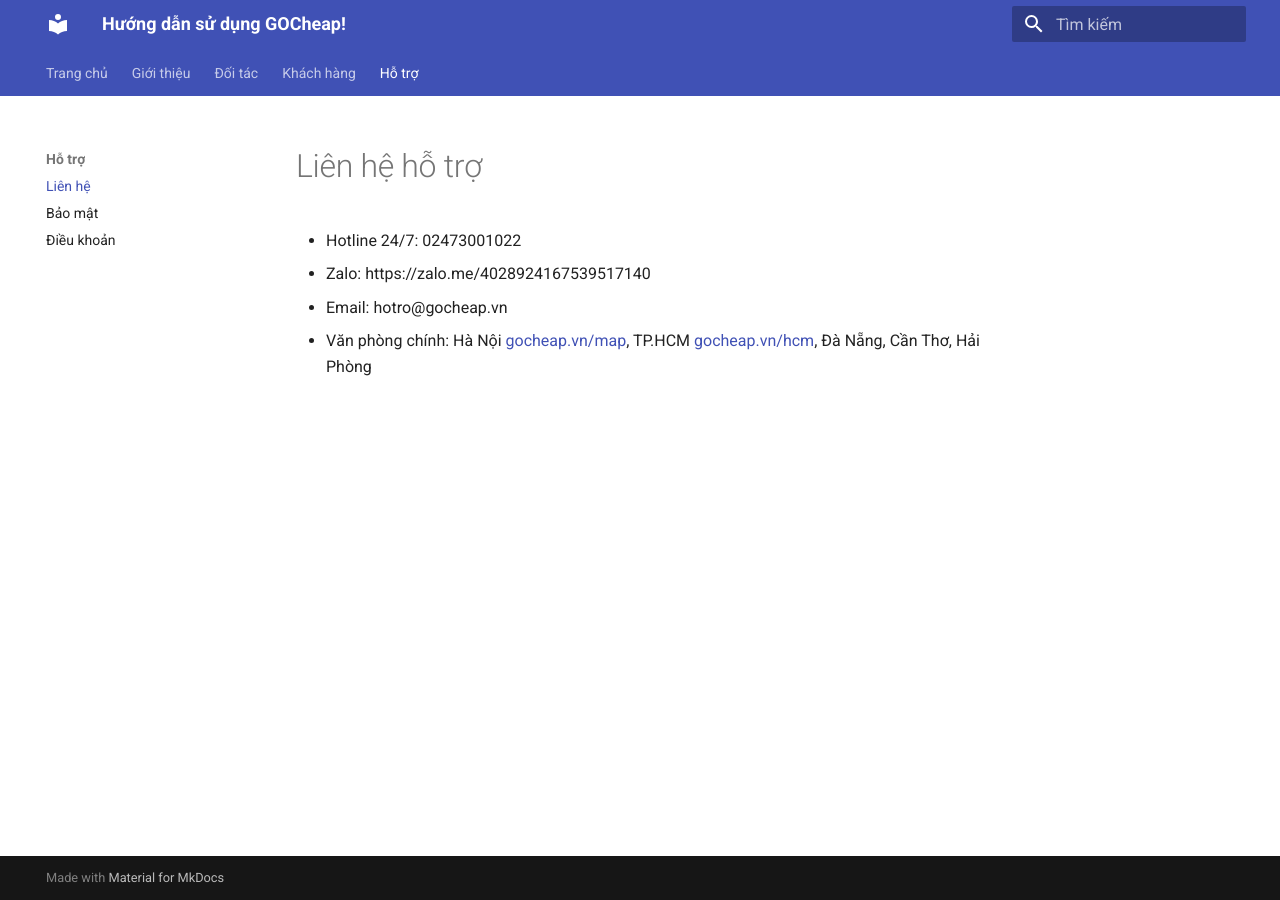
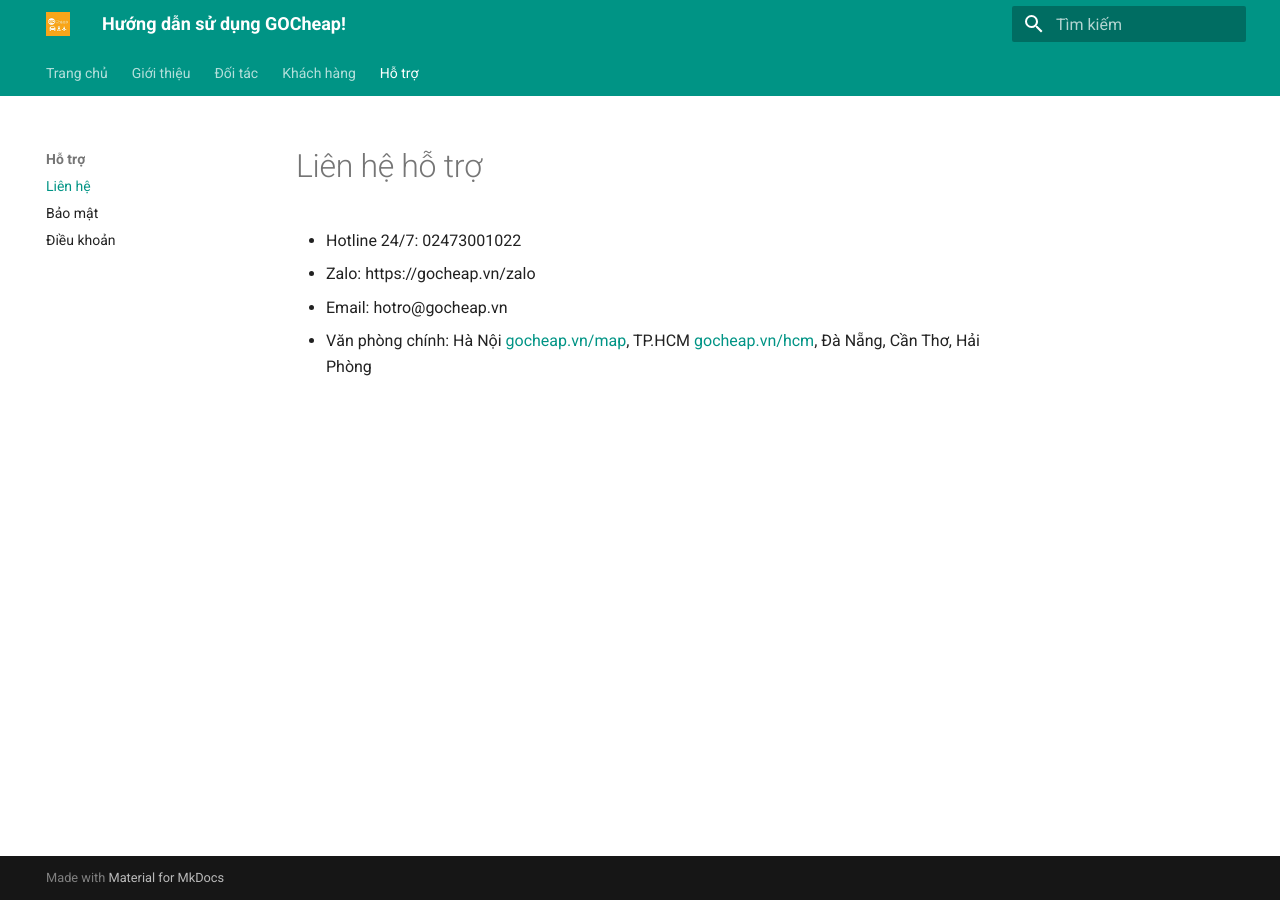
Before and after one commit to gocheapvn/gocheap-docs, an MkDocs documentation site: the page built from docs/ho-tro/lien-he.md, in a window 1280 px wide. Built offline with MkDocs 1.6.1 and Material for MkDocs 9.7.7, drawn with Linux system fonts in a browser that asks for light colours.

Commit message:
cap nhap logo

```diff
--- a/docs/ho-tro/lien-he.md
+++ b/docs/ho-tro/lien-he.md
@@ -1,6 +1,6 @@
 # Liên hệ hỗ trợ
 
 - Hotline 24/7: 02473001022
-- Zalo: https://zalo.me/4028924167539517140
+- Zalo: https://gocheap.vn/zalo
 - Email: hotro@gocheap.vn
 - Văn phòng chính: Hà Nội <a href="https://gocheap.vn/map" target="_blank">gocheap.vn/map</a>, TP.HCM <a href="https://gocheap.vn/hcm" target="_blank">gocheap.vn/hcm</a>, Đà Nẵng, Cần Thơ, Hải Phòng
--- a/mkdocs.yml
+++ b/mkdocs.yml
@@ -1,9 +1,13 @@
 site_name: Hướng dẫn sử dụng GOCheap!
-site_url: https://docs.gocheap.vn
+site_url: https://gocheap.vn/driverx
 site_description: Cẩm nang hướng dẫn sử dụng GOCheap dành cho đối tác tài xế và khách hàng
 theme:
   name: material
+  palette:
+    primary: teal
+    accent: orange
   language: vi
+  logo: images/gocheap-logo.png
   features:
     - navigation.tabs
     - navigation.sections
```
Also changed, not shown: docs/tai-xe/thu-tuc-hop-tac.md (+1 -1 lines), docs/images/gocheap-logo.png (added).
